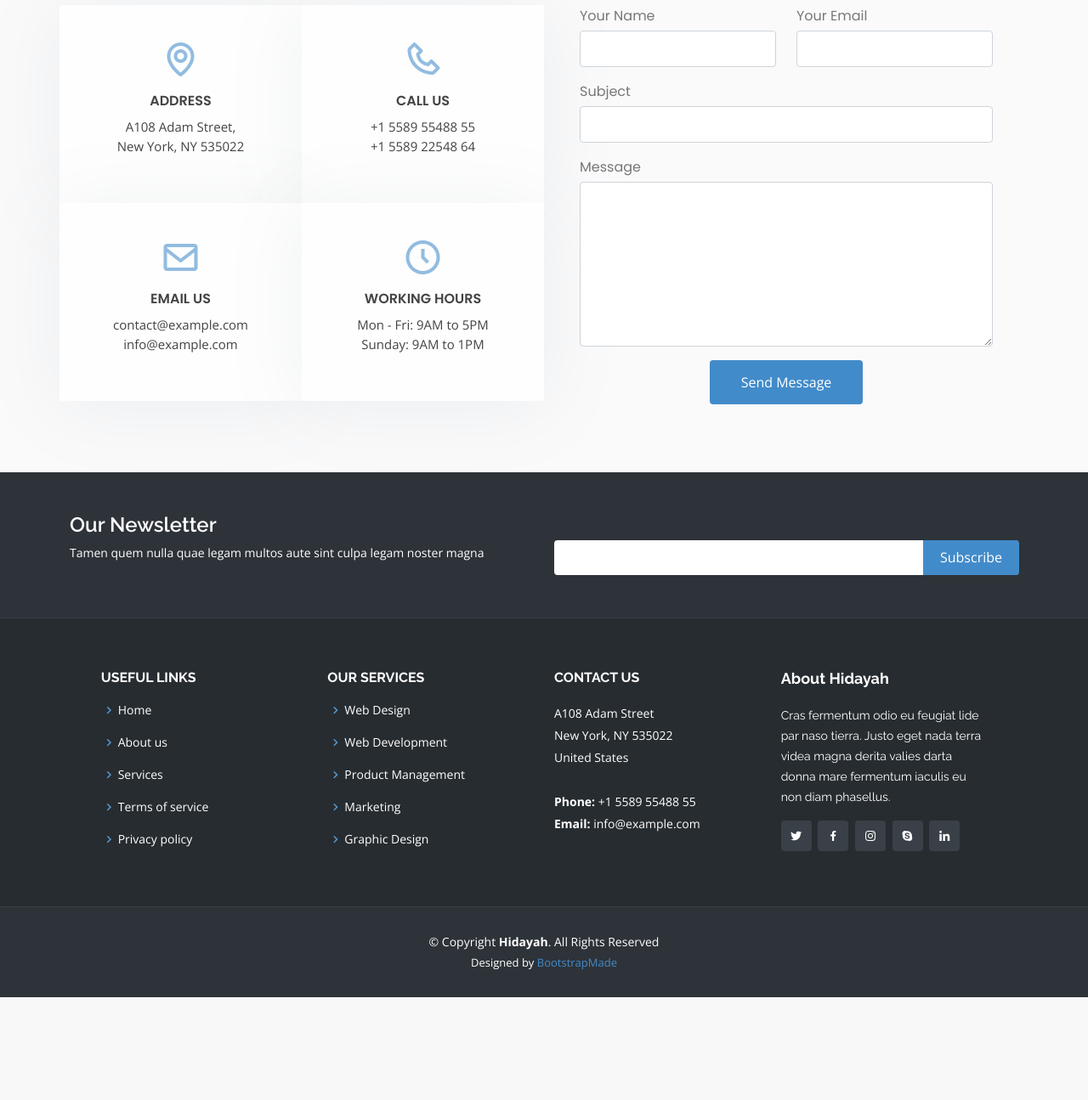
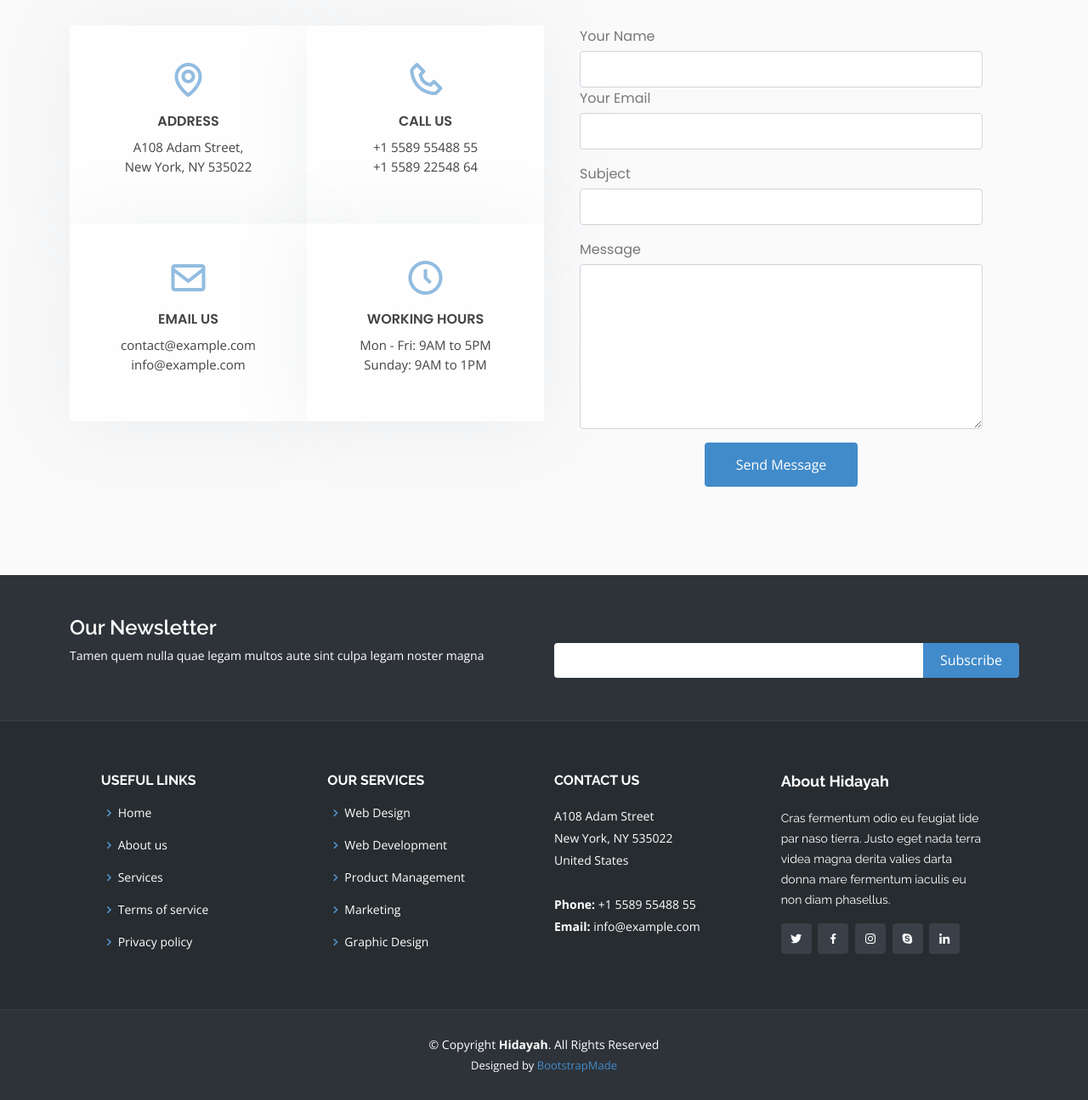
Before and after one commit to Cillah/freelance-project, a Django app: page / in a window 1280 px wide. Shown: the part 4031-5326 px from the top of the page at 85% size. Before the commit the page ends 5205 px from the top, so only its background shows below. Run offline with Django 4.2, Linux system fonts and the light colour scheme; some libraries are stand-ins or nearby versions.

Commit message:
styled contact form

```diff
--- a/consultancy/templates/consultancy/index.html
+++ b/consultancy/templates/consultancy/index.html
@@ -545,7 +545,7 @@
             <iframe src="https://www.google.com/maps/embed?pb=!1m18!1m12!1m3!1d3610.527031171883!2d55.2596359149333!3d25.18544328390169!2m3!1f0!2f0!3f0!3m2!1i1024!2i768!4f13.1!3m3!1m2!1s0x3e5f69d103361679%3A0x13f2d0058a5050cf!2sOntario%20Tower%20-%20Business%20Bay%20-%20Dubai%20-%20United%20Arab%20Emirates!5e0!3m2!1sen!2sin!4v1676387534025!5m2!1sen!2sin" width="100%" height="400" style="border:0;" allowfullscreen="" loading="lazy" referrerpolicy="no-referrer-when-downgrade"></iframe>
           </div>
 
-          <div class="col-xl-12">
+          <div class="col-xl-12 p-4">
             <div class="row">
 
               <div class="col-lg-6">
@@ -580,11 +580,11 @@
               <div class="col-lg-6">
                 <form action="forms/contact.php" method="post" role="form" class="php-email-form">
                   <div class="row">
-                    <div class="col-md-6 form-group">
+                    <div class="form-group">
                       <label for="name">Your Name</label>
                       <input type="text" name="name" class="form-control" id="name" required>
                     </div>
-                    <div class="col-md-6 form-group mt-3 mt-md-0">
+                    <div class="form-group mt-3 mt-md-0">
                       <label for="email">Your Email</label>
                       <input type="email" class="form-control" name="email" id="email" required>
                     </div>
```
